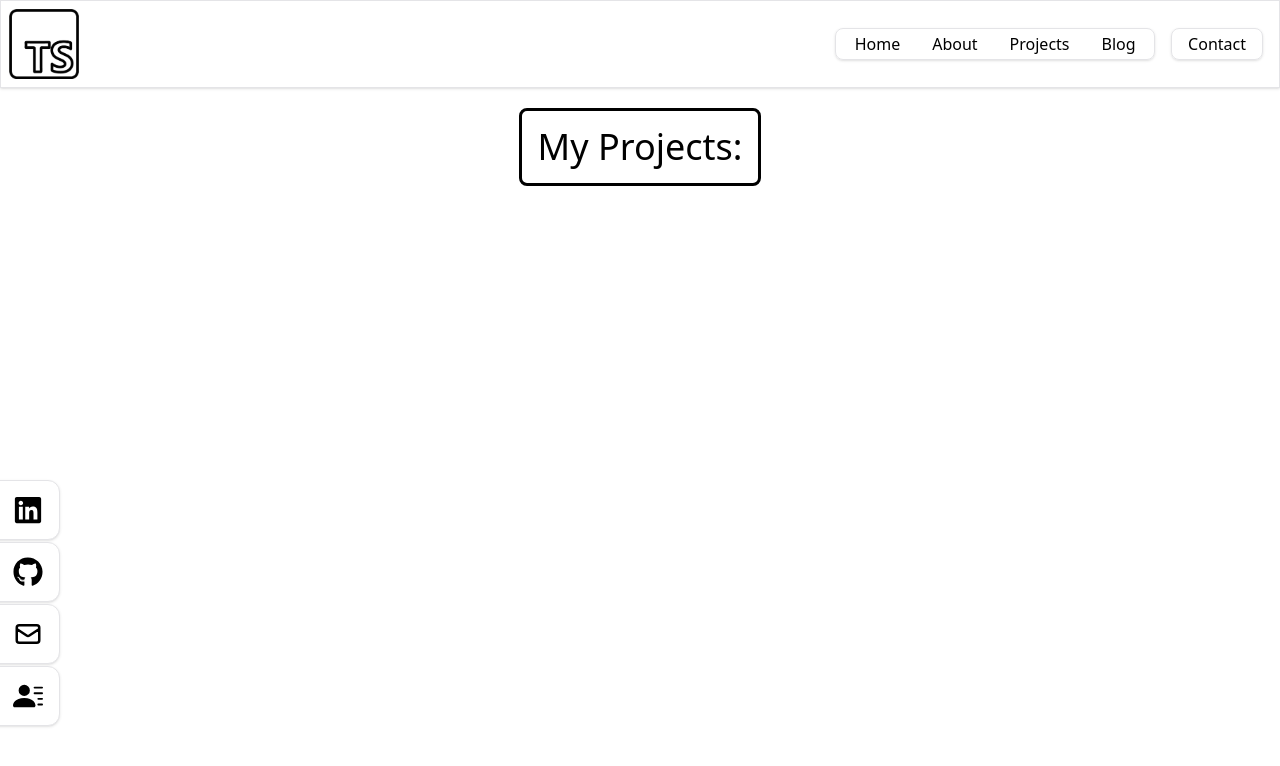
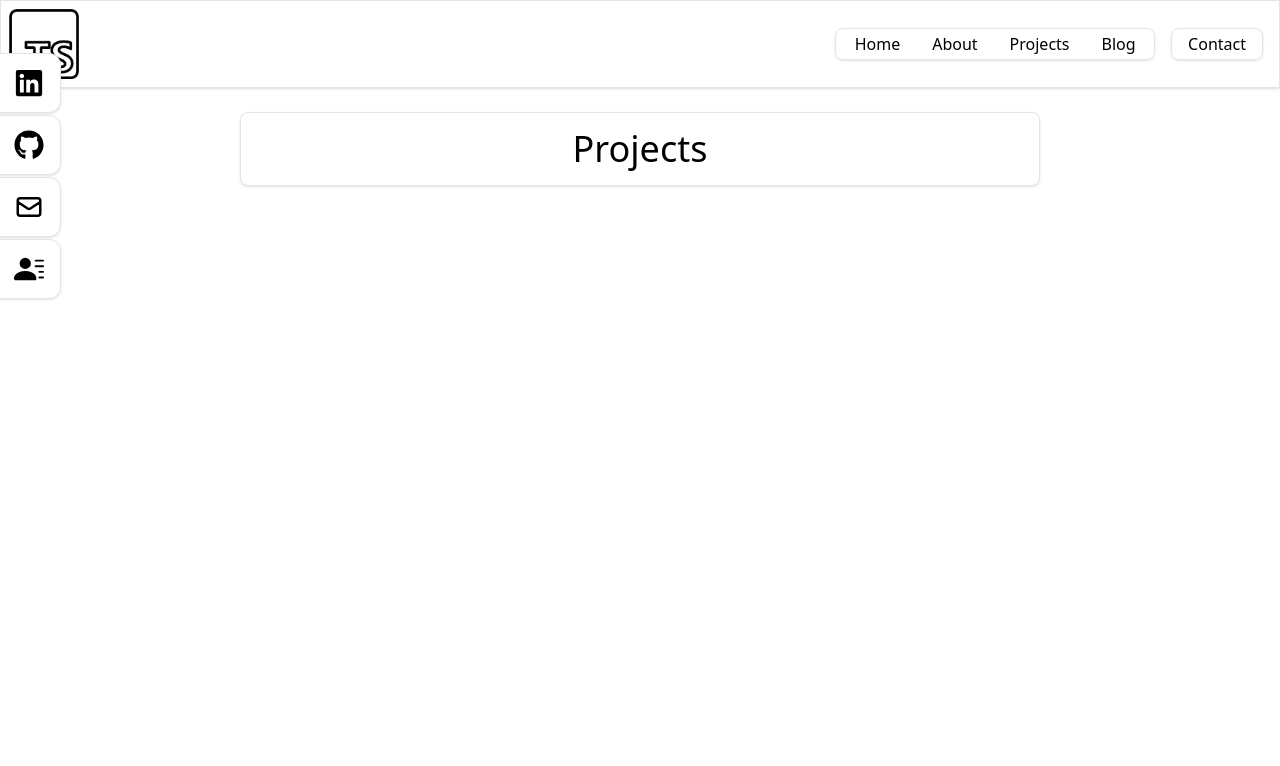
Before and after one commit to timshaww/portfolio, a React (Vite) app: page /projects in a window 1280 px wide. Shown: the top 766 px of the page. Built offline with nearby package versions, Linux system fonts and the light colour scheme.

Commit message:
Feat: Sticky nav bar Fix: About and Projects components to use AboutSection and AboutHeader

```diff
--- a/src/components/About/AboutSection.tsx
+++ b/src/components/About/AboutSection.tsx
@@ -10,7 +10,7 @@ const AboutSection: FC<PropsWithChildren<AboutSectionProps>> = ({
 }) => {
 	return (
 		<div
-			className='mt-5 first:mt-0 last:mb-5 flex items-center justify-center border-zinc-200 border-[1px] rounded-lg shadow w-[80%]'
+			className='mt-5 first:mt-28 last:mb-5 flex items-center justify-center border-zinc-200 border-[1px] rounded-lg shadow w-[80%]'
 			{...props}
 		>
 			<div className='w-full'>{children}</div>
--- a/src/components/Blog.tsx
+++ b/src/components/Blog.tsx
@@ -1,9 +1,12 @@
+import AboutSection from './About/AboutSection';
+import AboutHeader from './About/AboutHeader';
+
 const Blog = () => {
 	return (
-		<div className='flex flex-col h-2/3 items-center justify-center mx-auto'>
-			<div className='border-black border-[3px] p-4 rounded-lg text-4xl'>
-				Blog:
-			</div>
+		<div className='flex flex-col items-center max-w-[1000px] justify-center m-auto'>
+			<AboutSection>
+				<AboutHeader>Blog</AboutHeader>
+			</AboutSection>
 		</div>
 	);
 };
--- a/src/components/Header.tsx
+++ b/src/components/Header.tsx
@@ -4,7 +4,7 @@ import { Link } from 'react-router-dom';
 
 export function Header() {
 	return (
-		<div className='flex w-full justify-between border-zinc-200 border-[1px] mb-5 shadow sticky'>
+		<div className='flex w-full justify-between border-zinc-200 border-[1px] mb-5 backdrop-blur shadow fixed'>
 			<div className='flex flex-row items-center '>
 				<div className='flex items-center p-2'>
 					<Link to='/'>
--- a/src/components/Projects.tsx
+++ b/src/components/Projects.tsx
@@ -1,9 +1,12 @@
+import AboutSection from './About/AboutSection';
+import AboutHeader from './About/AboutHeader';
+
 const Projects = () => {
 	return (
-		<div className='flex flex-col h-2/3 items-center justify-center mx-auto'>
-			<div className='border-black border-[3px] p-4 rounded-lg text-4xl'>
-				My Projects:
-			</div>
+		<div className='flex flex-col items-center max-w-[1000px] justify-center m-auto'>
+			<AboutSection>
+				<AboutHeader>Projects</AboutHeader>
+			</AboutSection>
 		</div>
 	);
 };
```
